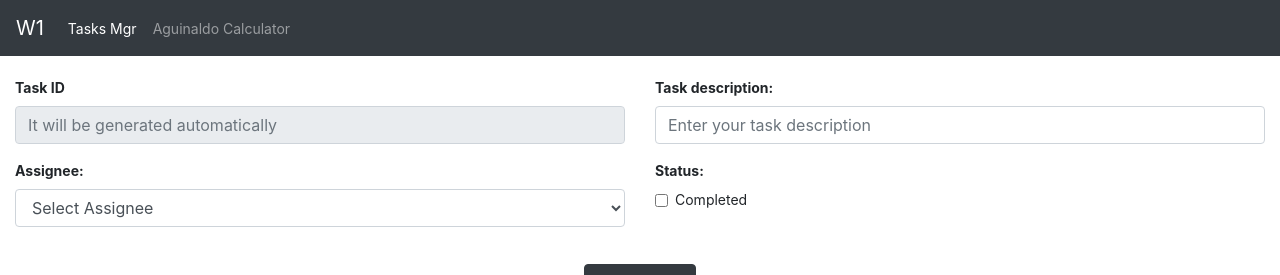
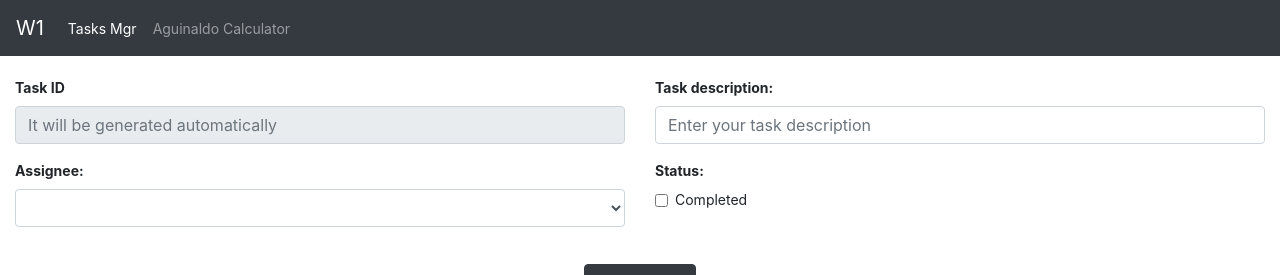
Before and after one commit to bumanzorapplaudost/todohw, an Angular app: page / in a window 1280 px wide. Shown: the top 275 px of the page. Built offline with nearby package versions, Linux system fonts and the light colour scheme.

Commit message:
Adding form functionality

```diff
--- a/src/app/app.module.ts
+++ b/src/app/app.module.ts
@@ -1,5 +1,6 @@
 import { BrowserModule } from '@angular/platform-browser';
 import { NgModule } from '@angular/core';
+import { FormsModule } from '@angular/forms';
 
 import { AppRoutingModule } from './app-routing.module';
 import { AppComponent } from './app.component';
@@ -16,7 +17,8 @@ import { HeaderComponent } from './components/layout/header/header.component';
   ],
   imports: [
     BrowserModule,
-    AppRoutingModule
+    AppRoutingModule,
+    FormsModule
   ],
   providers: [],
   bootstrap: [AppComponent]
--- a/src/app/components/form/form.component.html
+++ b/src/app/components/form/form.component.html
@@ -2,7 +2,7 @@
     <div class="row">
         <div class="col-sm-12">&nbsp;</div>
     </div>
-    <form>
+    <form (ngSubmit)="addTodo()">
         <div class="row">
             <div class="col-sm-12 col-md-6">
                 <div class="form-group">
@@ -13,24 +13,25 @@
             <div class="col-sm-12 col-md-6">
                 <div class="form-group">
                     <label for=""><b>Task description:</b></label>
-                    <input type="text" required placeholder="Enter your task description" class="form-control">
+                    <input type="text" name="description" [(ngModel)]="description" required placeholder="Enter your task description" class="form-control">
                 </div>
             </div>
             <div class="col-sm-12 col-md-6">
                 <div class="form-group">
                     <label for=""><b>Assignee:</b></label>
-                    <select name="" id="" class="form-control">
+                    <select name="assignee" [(ngModel)]="description" id="" class="form-control">
                         <option value="">Select Assignee</option>
-                        <option value=""></option>
-                        <option value=""></option>
-                        <option value=""></option>
+                        <option value="Frank">Frank</option>
+                        <option value="John">John</option>
+                        <option value="Alice">Alice</option>
+                        <option value="Mary">Mary</option>
                     </select>
                 </div>
             </div>
             <div class="col-sm-12 col-md-6">
                 <label for=""><b>Status:</b></label>
                 <div class="form-check">
-                    <input class="form-check-input" type="checkbox">
+                    <input name="status" class="form-check-input" [(ngModel)]="status" type="checkbox">
                     <label for="" class="form-check-label">Completed</label>
                 </div>
             </div>
--- a/src/app/components/form/form.component.ts
+++ b/src/app/components/form/form.component.ts
@@ -1,4 +1,4 @@
-import { Component, OnInit } from '@angular/core';
+import { Component, OnInit, Input, Output, EventEmitter } from '@angular/core';
 
 @Component({
   selector: 'app-form',
@@ -7,9 +7,24 @@ import { Component, OnInit } from '@angular/core';
 })
 export class FormComponent implements OnInit {
 
+    description:string;
+    assignee:string;
+    status:boolean;
+
   constructor() { }
 
   ngOnInit() {
   }
 
+  addTodo() {
+      let date = new Date();
+      let task = {
+          id: Math.random() * 500,
+          task: this.description,
+          assignee: this.assignee,
+          creation_date: date.toLocaleDateString() + " " + date.toLocaleTimeString(),
+          status: this.status,
+      }
+  }
+
 }
--- a/src/app/components/tasks/tasks.component.html
+++ b/src/app/components/tasks/tasks.component.html
@@ -14,7 +14,7 @@
                 <td class="d-none d-md-block">{{ task.id }}</td>
                 <td>{{ task.task }}</td>
                 <td>{{ task.assignee }}</td>
-                <td>{{ task.status ? "Completed" : "Pending" }}</td>
+                <td>{{ task.status ? "Done" : "Pending" }}</td>
                 <td>{{ task.creation_date }}</td>
                 <td><button (click)="removeTask(task)" class="btn btn-sm btn-danger">&times;</button></td>
             </tr>
```
